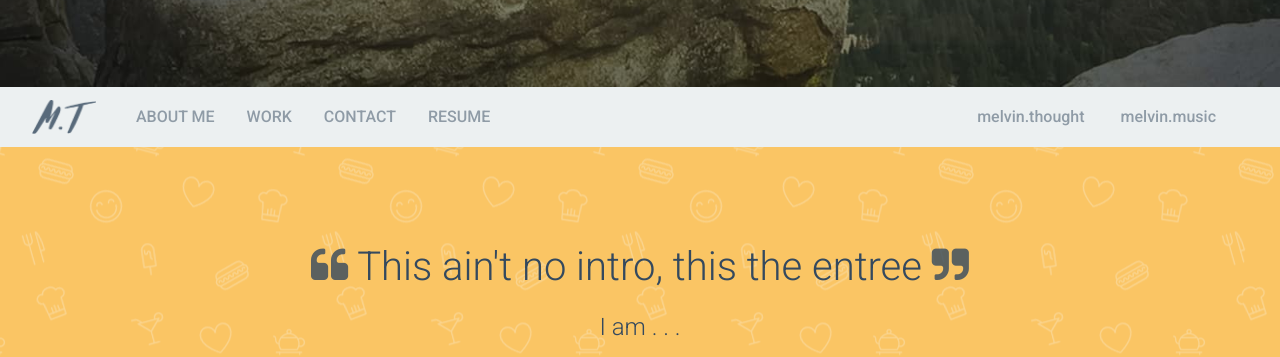
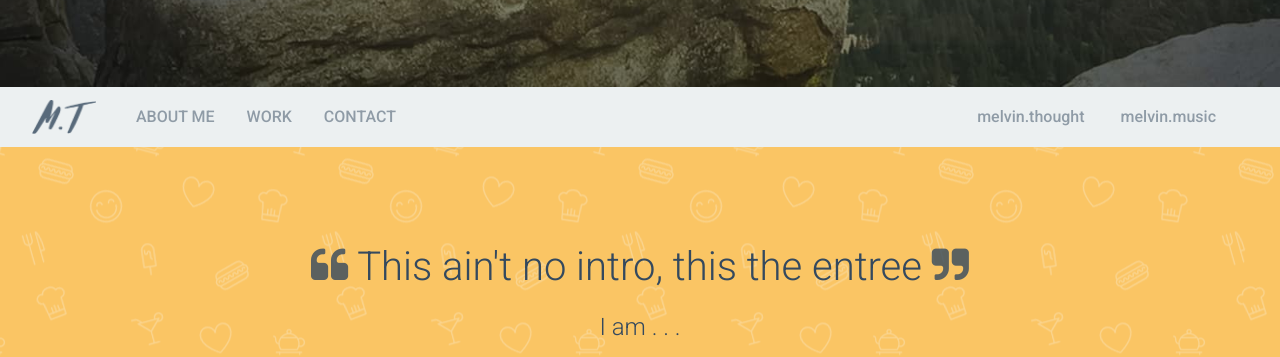
Before and after one commit to melvinhernandez/melvinhernandez.github.io, a Jekyll site: the page built from index.html, in a window 1280 px wide and 900 px high, scrolled down 660 px. Shown: the part 153-510 px from the top of the window. Built offline with Jekyll 4.4.1, drawn with Linux system fonts in a browser that asks for light colours; nearby versions of some CDN libraries.

Commit message:
updated navigation bar.

```diff
--- a/_includes/navbar.html
+++ b/_includes/navbar.html
@@ -7,7 +7,6 @@
 			<a class="flex-left" href="#about"><li>ABOUT ME</li></a>
 			<a class="flex-left" href="#work"><li>WORK</li></a>
 			<a class="flex-left" href="#contact"><li>CONTACT</li></a>
-			<a class="flex-left" href="/resume.pdf" target="_blank"><li>RESUME</li></a>
 			<a class="flex-left only-mobile" href="https://medium.com/@MelvinDotTech"><li>melvin.thought</li></a>
 			<a class="flex-left only-mobile" href="https://open.spotify.com/user/mel__erk"><li>melvin.music</li></a>
 			<div class="flex-right">
```
Also changed, not shown: 1 other file.
